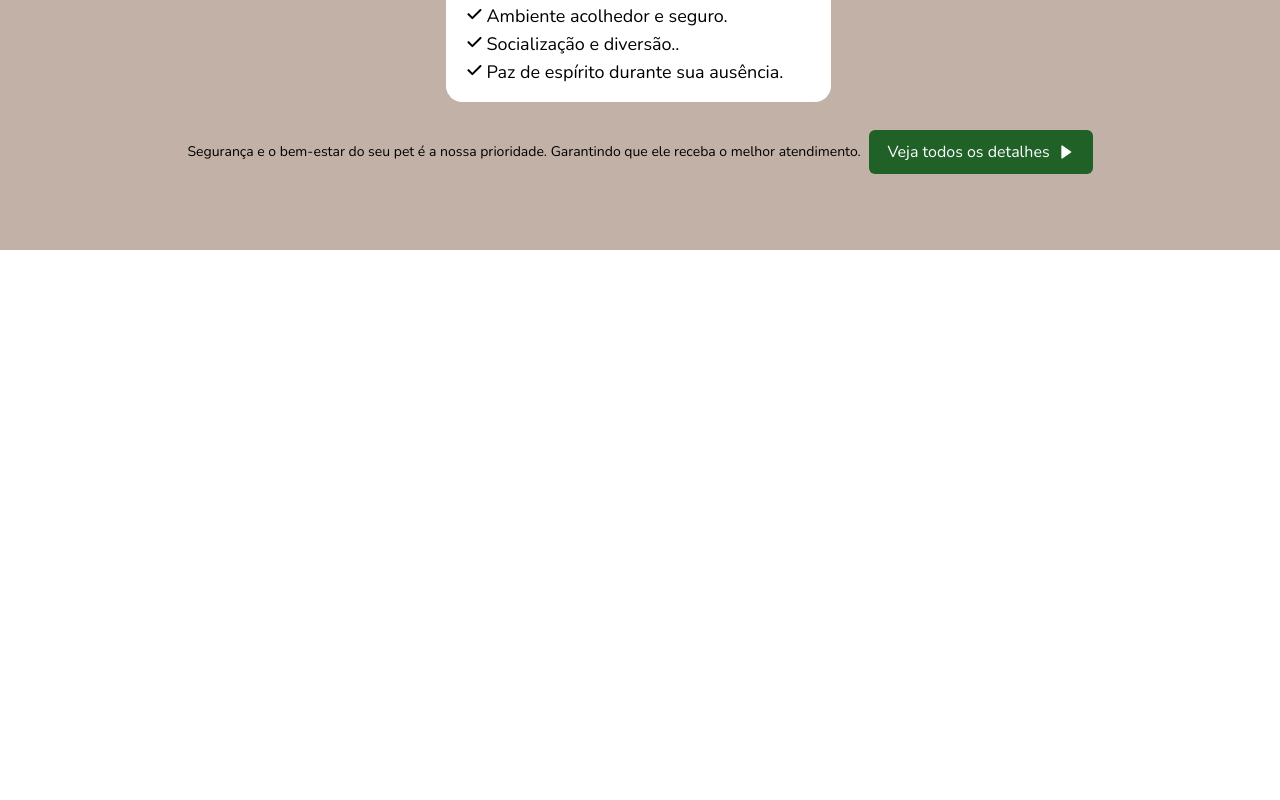
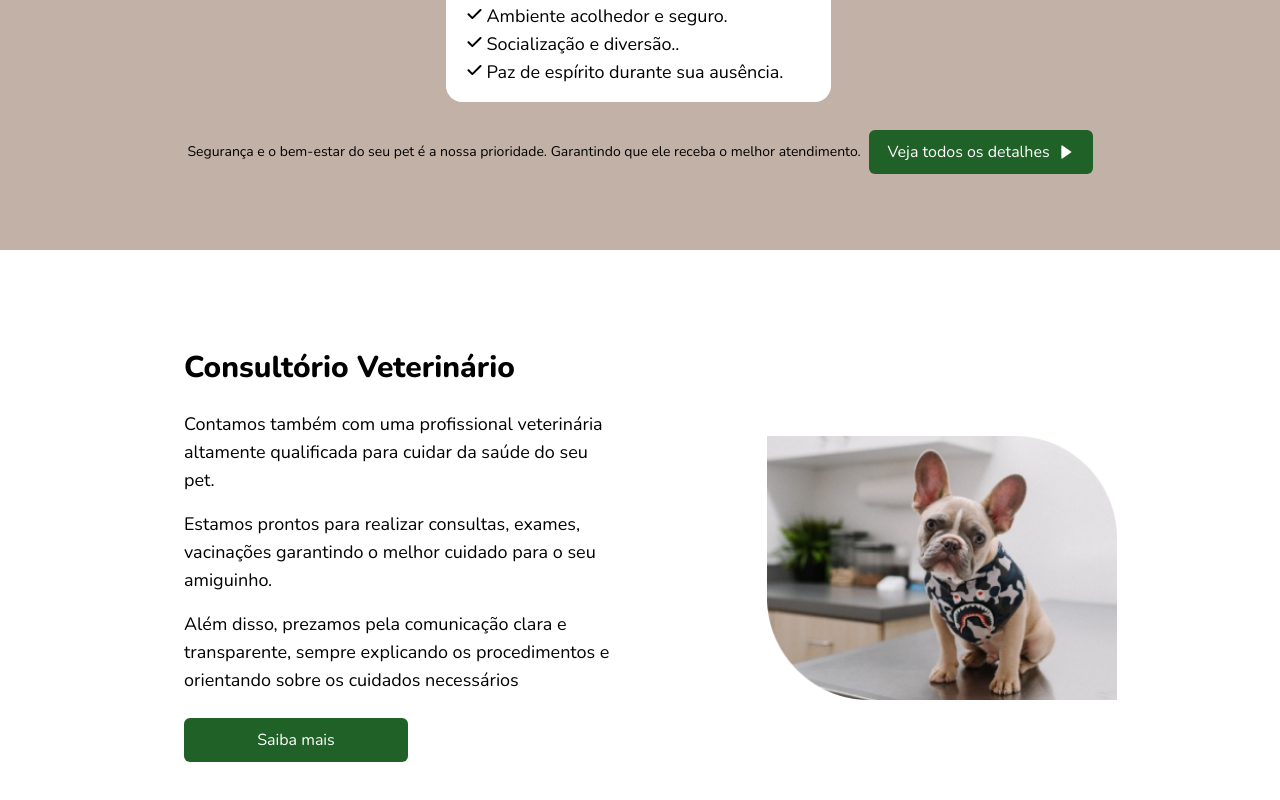
Before and after one commit to deniseschirmer/next-petschirmer, a Next.js app: page / in a window 1280 px wide. Shown: the part 2451-3251 px from the top of the page. Before the commit the page ends 2701 px from the top, so only its background shows below. Built offline with nearby package versions, Linux system fonts and the light colour scheme.

Commit message:
feat: adding consultorio component

```diff
--- a/src/app/page.tsx
+++ b/src/app/page.tsx
@@ -4,6 +4,7 @@ import { faCode } from "@fortawesome/free-solid-svg-icons";
 import Hero from "@/components/Hero";
 import Sobre from "@/components/Sobre";
 import Services from "@/components/Services";
+import Consultorio from "@/components/Consultorio";
 
 const Page: React.FC = () => {
   return (
@@ -11,6 +12,7 @@ const Page: React.FC = () => {
       <Hero />
       <Sobre />
       <Services />
+      <Consultorio />
     </>
   );
 };
--- /dev/null
+++ b/src/components/Consultorio.tsx
@@ -0,0 +1,39 @@
+import Image from "next/image";
+const Consultorio = () => {
+  return (
+    <section className="flex flex-wrap md:flex-wrap lg:flex-nowrap font-nunito md:py-10 md:px-36 lg:px-36 lg:mt-5 gap-6 xl:gap-24">
+      <div className=" p-4 xl:p-10">
+        <h1 className="text-black font-extrabold text-2xl md:text-3xl mb-6">
+          Consultório Veterinário
+        </h1>
+
+        <p className="mb-4 text-sm md:text-base lg:text-lg font-normal leading-5">
+          Contamos também com uma profissional veterinária altamente qualificada
+          para cuidar da saúde do seu pet.
+        </p>
+        <p className="mb-4 font-normal text-sm md:text-base lg:text-lg leading-7">
+          Estamos prontos para realizar consultas, exames, vacinações garantindo
+          o melhor cuidado para o seu amiguinho.
+        </p>
+        <p className="font-normal text-sm md:text-base lg:text-lg leading-7">
+          Além disso, prezamos pela comunicação clara e transparente, sempre
+          explicando os procedimentos e orientando sobre os cuidados necessários
+        </p>
+        <button className="flex bg-dark-green rounded-md text-white w-80 h-9 md:w-55 lg:w-56  lg:h-11 text-sm md:text-base items-center justify-center p-1 gap-2 my-6 ">
+          Saiba mais
+        </button>
+      </div>
+      <div className=" p-4 flex w-full items-center justify-center">
+        <Image
+          src="/bullfrances.png"
+          alt="Foto Bulldog Frances"
+          className="object-top"
+          width={350}
+          height={350}
+        />
+      </div>
+    </section>
+  );
+};
+
+export default Consultorio;
--- a/src/components/Sobre.tsx
+++ b/src/components/Sobre.tsx
@@ -4,7 +4,7 @@ const Sobre = () => {
     <>
       <section className="flex flex-wrap md:flex-wrap lg:flex-nowrap font-nunito md:py-10 md:px-36 lg:px-36 lg:mt-5 gap-11 xl:gap-24">
         <div className=" p-4 xl:p-10">
-          <h1 className="text-green font-extrabold text-2x1 md:text-3xl mb-6">
+          <h1 className="text-green font-extrabold text-2xl md:text-3xl mb-6">
             Somos o Pet Schirmer
           </h1>
 
```
Also changed, not shown: public/bullfrances.png (added).
